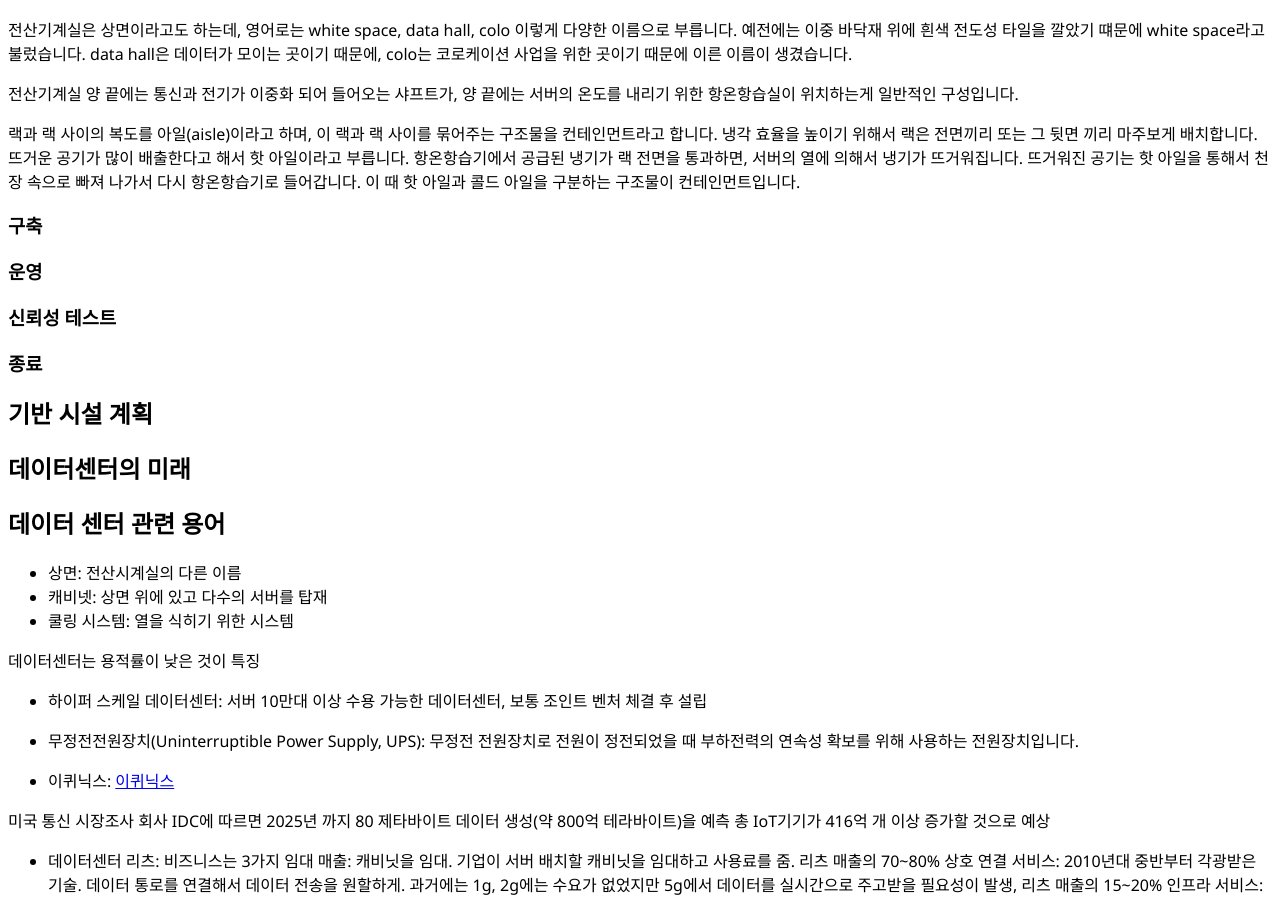
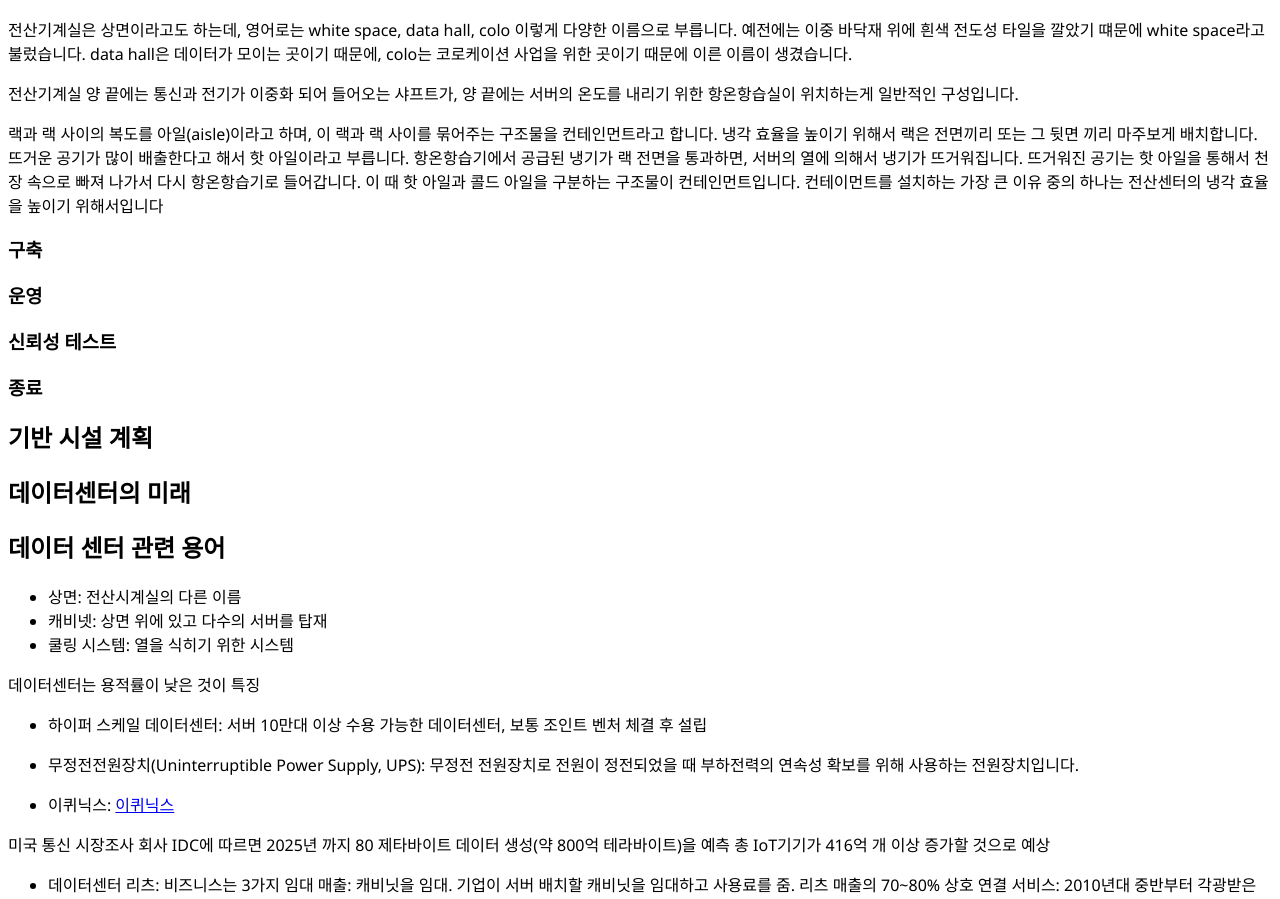
Before and after one commit to marron-b/brown, a Next.js app: page /datacenter/datacenter_basic in a window 1280 px wide. Shown: the part 2826-3725 px from the top of the page. Built offline with nearby package versions, Linux system fonts and the light colour scheme.

Commit message:
Update datacenter_basic.mdx

```diff
--- a/pages/datacenter/datacenter_basic.mdx
+++ b/pages/datacenter/datacenter_basic.mdx
@@ -73,8 +73,7 @@ description: 데이터센터 이해부터 미래까지
 전산기계실 양 끝에는 통신과 전기가 이중화 되어 들어오는 샤프트가, 양 끝에는 서버의 온도를 내리기 위한 항온항습실이 위치하는게 일반적인 구성입니다.
 
 랙과 랙 사이의 복도를 아일(aisle)이라고 하며, 이 랙과 랙 사이를 묶어주는 구조물을 컨테인먼트라고 합니다. 냉각 효율을 높이기 위해서 랙은 전면끼리 또는 그 뒷면 끼리 마주보게 배치합니다. 뜨거운 공기가 많이 배출한다고 해서 핫 아일이라고 부릅니다.
-항온항습기에서 공급된 냉기가 랙 전면을 통과하면, 서버의 열에 의해서 냉기가 뜨거워집니다. 뜨거워진 공기는 핫 아일을 통해서 천장 속으로 빠져 나가서 다시 항온항습기로 들어갑니다. 이 때 핫 아일과 콜드 아일을 구분하는 구조물이 컨테인먼트입니다.
-
+항온항습기에서 공급된 냉기가 랙 전면을 통과하면, 서버의 열에 의해서 냉기가 뜨거워집니다. 뜨거워진 공기는 핫 아일을 통해서 천장 속으로 빠져 나가서 다시 항온항습기로 들어갑니다. 이 때 핫 아일과 콜드 아일을 구분하는 구조물이 컨테인먼트입니다. 컨테이먼트를 설치하는 가장 큰 이유 중의 하나는 전산센터의 냉각 효율을 높이기 위해서입니다
 
 ### 구축
 
```
